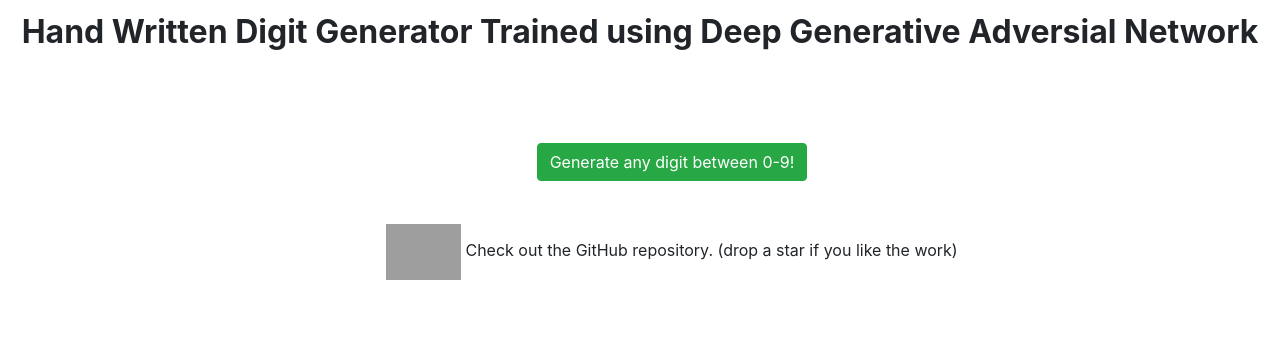
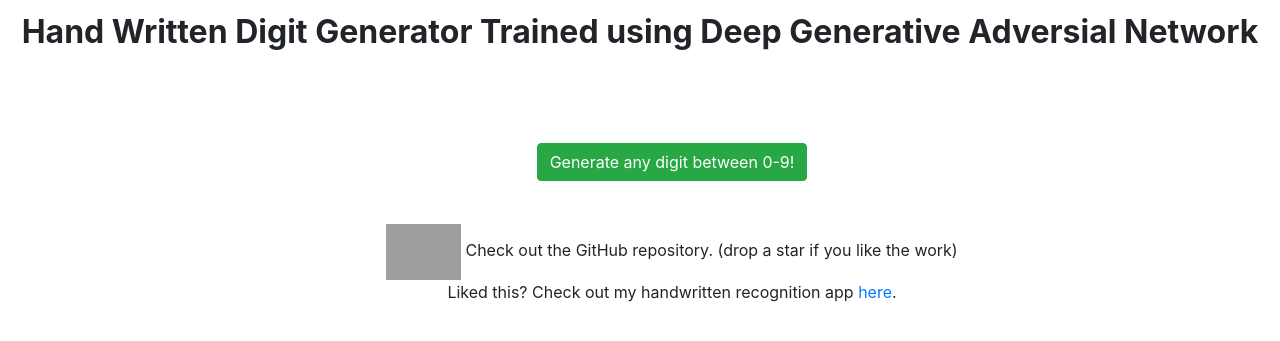
Before and after one commit to suryachereddy/GAN-MNIST-Flask, a Flask app: page / in a window 1280 px wide. Shown: the top 341 px of the page. Run offline with Flask 2, Linux system fonts and the light colour scheme; some libraries are stand-ins or nearby versions; grey boxes are pictures that could not be loaded.

Commit message:
links updated on webpage

```diff
--- a/templates/index.html
+++ b/templates/index.html
@@ -31,7 +31,11 @@
                 <h6 id="mess"></h6>
                 <span id="image"></span>
             </div>
-            <footer><a href="https://github.com/suryachereddy/Tensorflow_MNIST_Web"><img src="https://image.flaticon.com/icons/svg/25/25231.svg" style="height: 7%;"  alt="Github"></a> Check out the GitHub repository. (drop a star if you like the work)</footer>
+            <footer><a href="https://github.com/suryachereddy/GAN-MNIST-Flask"><img src="https://image.flaticon.com/icons/svg/25/25231.svg" style="height: 7%;"  alt="Github"></a> Check out the GitHub repository. (drop a star if you like the work)<br>
+                Liked this? Check out my handwritten recognition app <a href="https://mnist-flask-tensorflow.herokuapp.com/">here</a>.
+            </footer>
+
+
         </div>
 
     </body>
```
